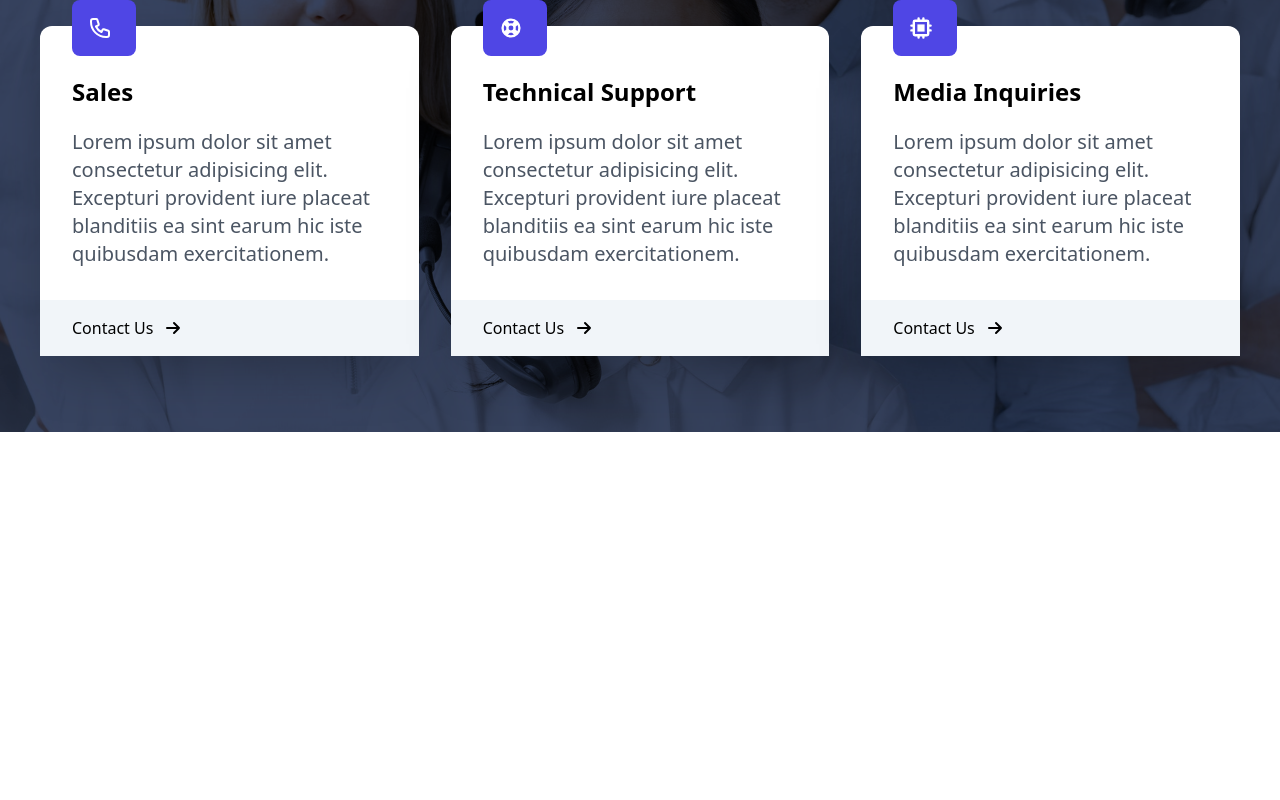
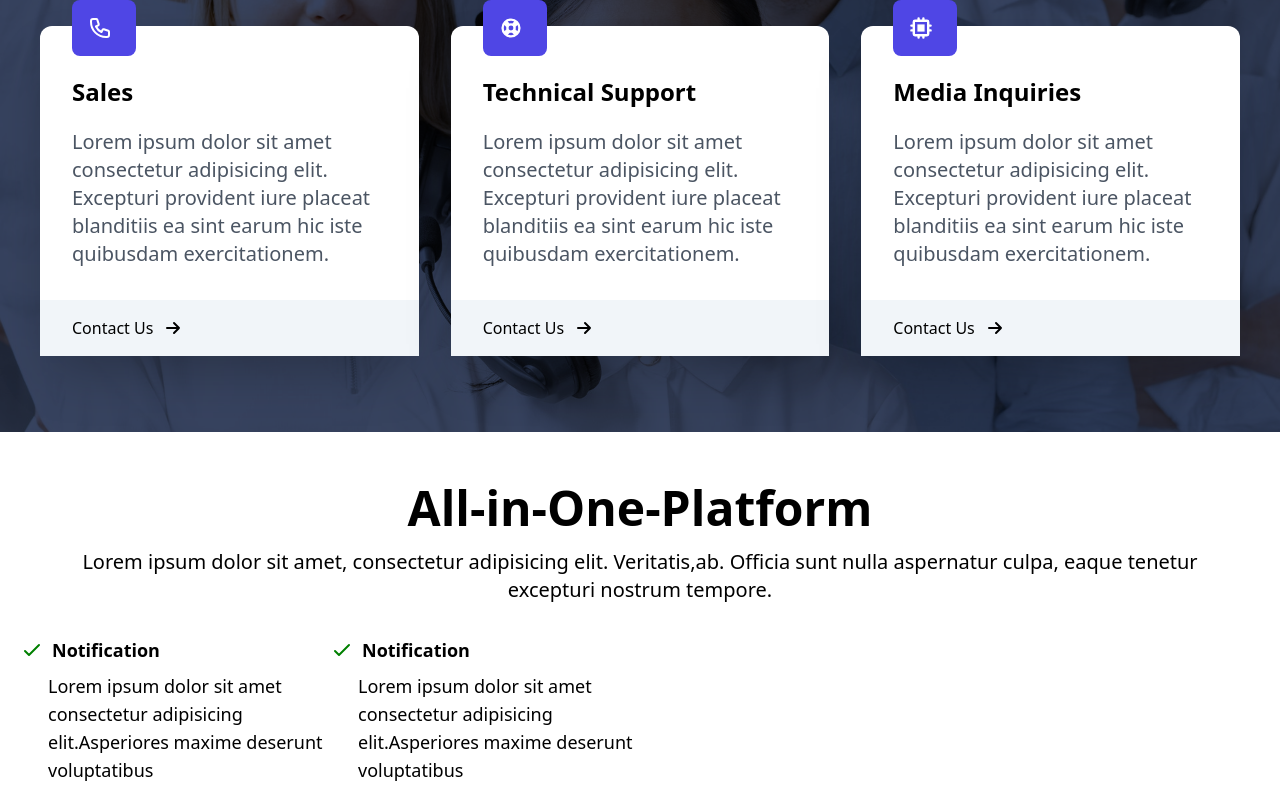
Before and after one commit to ARIF683/TailwindCloudWebsite, a React (Create React App) app in the folder cloud/: page / in a window 1280 px wide. Shown: the part 1696-2496 px from the top of the page. Before the commit the page ends 2128 px from the top, so only its background shows below. Built offline with nearby package versions, Linux system fonts and the light colour scheme.

Commit message:
Allinone Section half done.

```diff
--- a/cloud/src/App.js
+++ b/cloud/src/App.js
@@ -3,6 +3,7 @@ import Navbar from './Component/Navbar';
 import Hero from "./Component/Hero";
 import About from './Component/About';
 import Support from './Component/Support';
+import Allinone from './Component/Allinone';
 
 function App() {
   return (
@@ -11,6 +12,7 @@ function App() {
     <Hero />
     <About />
     <Support />
+    <Allinone />
     </>
   );
 }
--- /dev/null
+++ b/cloud/src/Component/Allinone.js
@@ -0,0 +1,64 @@
+import React from "react";
+
+const Data = [
+  {
+    title: "Notification",
+    para: "Lorem ipsum dolor sit amet consectetur adipisicing elit.Asperiores maxime deserunt voluptatibus"
+  },
+];
+
+const Allinone = () => {
+  return (
+    <>
+      <div className = "w-full mt-32 ">
+        <div className = "max-w-[1240px] text-center px-5 mx-auto ">
+          <h1 className = "text-5xl font-bold ">All-in-One-Platform</h1>
+          <p className = "text-center text-xl py-4 ">
+            Lorem ipsum dolor sit amet, consectetur adipisicing elit.
+            Veritatis,ab. Officia sunt nulla aspernatur culpa, eaque tenetur
+            excepturi nostrum tempore.
+          </p>
+        </div>
+        <div className = "grid grid-cols-2 md:grid-cols-4 px-5 pt-4 ">
+          {Data.map((item) => (
+            <>
+            <div>
+              <div className = "flex space-x-2 items-center ">
+                <svg
+                  xmlns="http://www.w3.org/2000/svg"
+                  className="h-6 w-6"
+                  fill="none"
+                  viewBox="0 0 24 24"
+                  stroke="green"
+                  strokeWidth={2}
+                >
+                  <path
+                    strokeLinecap="round"
+                    strokeLinejoin="round"
+                    d="M5 13l4 4L19 7"
+                  />
+                </svg>
+                <h1 className = "text-lg  font-bold  ">{item.title}</h1>
+              </div>
+              <div className = "pl-7  text-lg text-left  pt-2 pb-4 ">{item.para}</div>
+            </div>
+            <div>
+                <div className = "flex space-x-2 items-center ">
+
+                    <svg xmlns="http://www.w3.org/2000/svg" className="h-6 w-6 " fill="none" viewBox="0 0 24 24" stroke="green" strokeWidth={2}>
+                          <path strokeLinecap="round" strokeLinejoin="round" d="M5 13l4 4L19 7" />
+                          </svg>
+
+                          <h1 className = "text-lg font-bold ">{item.title}</h1>
+                </div>
+                <div className = "text-lg  pl-7 pt-2 pb-4 text-left ">{item.para}</div>
+            </div>
+            </>
+          ))}
+        </div>
+      </div>
+    </>
+  );
+};
+
+export default Allinone;
```
